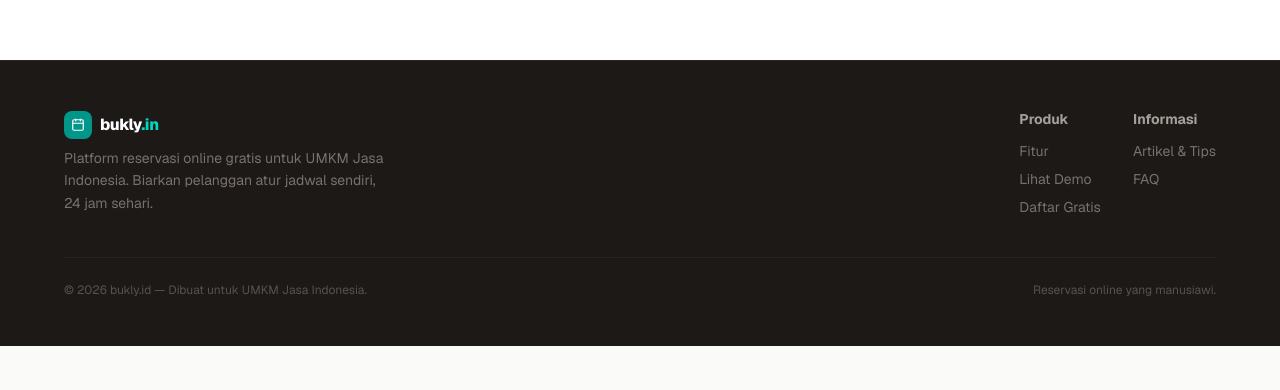
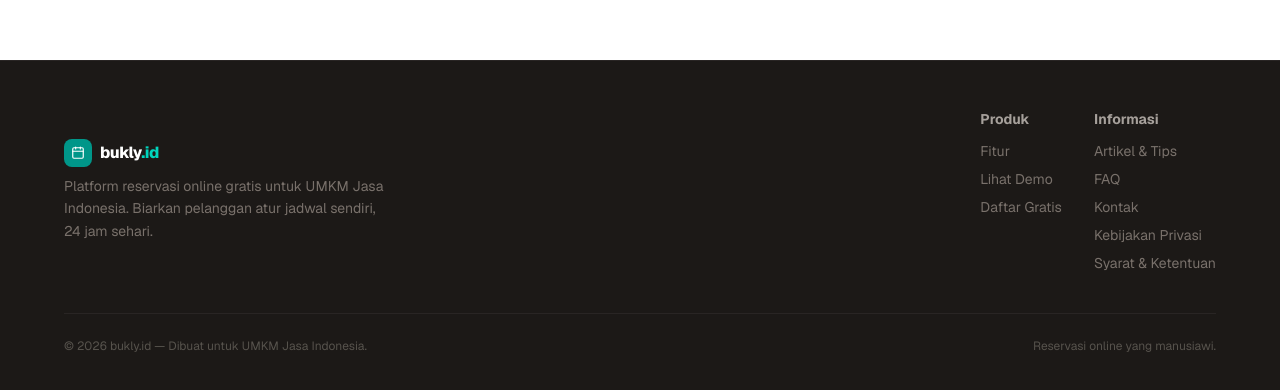
Before and after one commit to Legongs/bokly.in, a Next.js app: page / in a window 1280 px wide. Shown: the part 5546-5936 px from the top of the page. Before the commit the page ends 5892 px from the top, so only its background shows below. Built offline with nearby package versions, Linux system fonts and the light colour scheme.

Commit message:
fix: change old bukly.in text to bukly.id in landing footer and add legal links

```diff
--- a/app/page.tsx
+++ b/app/page.tsx
@@ -696,7 +696,7 @@ export default function HomePage() {
                 <div className="w-7 h-7 rounded-lg bg-teal-600 flex items-center justify-center">
                   <Calendar className="w-3.5 h-3.5 text-white" />
                 </div>
-                <span className="font-extrabold text-white tracking-tight">bukly<span className="text-teal-400">.in</span></span>
+                <span className="font-extrabold text-white tracking-tight">bukly<span className="text-teal-400">.id</span></span>
               </div>
               <p className="text-stone-500 text-sm max-w-xs leading-relaxed">Platform reservasi online gratis untuk UMKM Jasa Indonesia. Biarkan pelanggan atur jadwal sendiri, 24 jam sehari.</p>
             </div>
@@ -714,6 +714,9 @@ export default function HomePage() {
                 <ul className="space-y-2 text-stone-500">
                   <li><Link href="/artikel" className="hover:text-teal-400 transition-colors">Artikel & Tips</Link></li>
                   <li><Link href="#faq" className="hover:text-teal-400 transition-colors">FAQ</Link></li>
+                  <li><Link href="/contact" className="hover:text-teal-400 transition-colors">Kontak</Link></li>
+                  <li><Link href="/privacy" className="hover:text-teal-400 transition-colors">Kebijakan Privasi</Link></li>
+                  <li><Link href="/terms" className="hover:text-teal-400 transition-colors">Syarat & Ketentuan</Link></li>
                 </ul>
               </div>
             </div>
```
